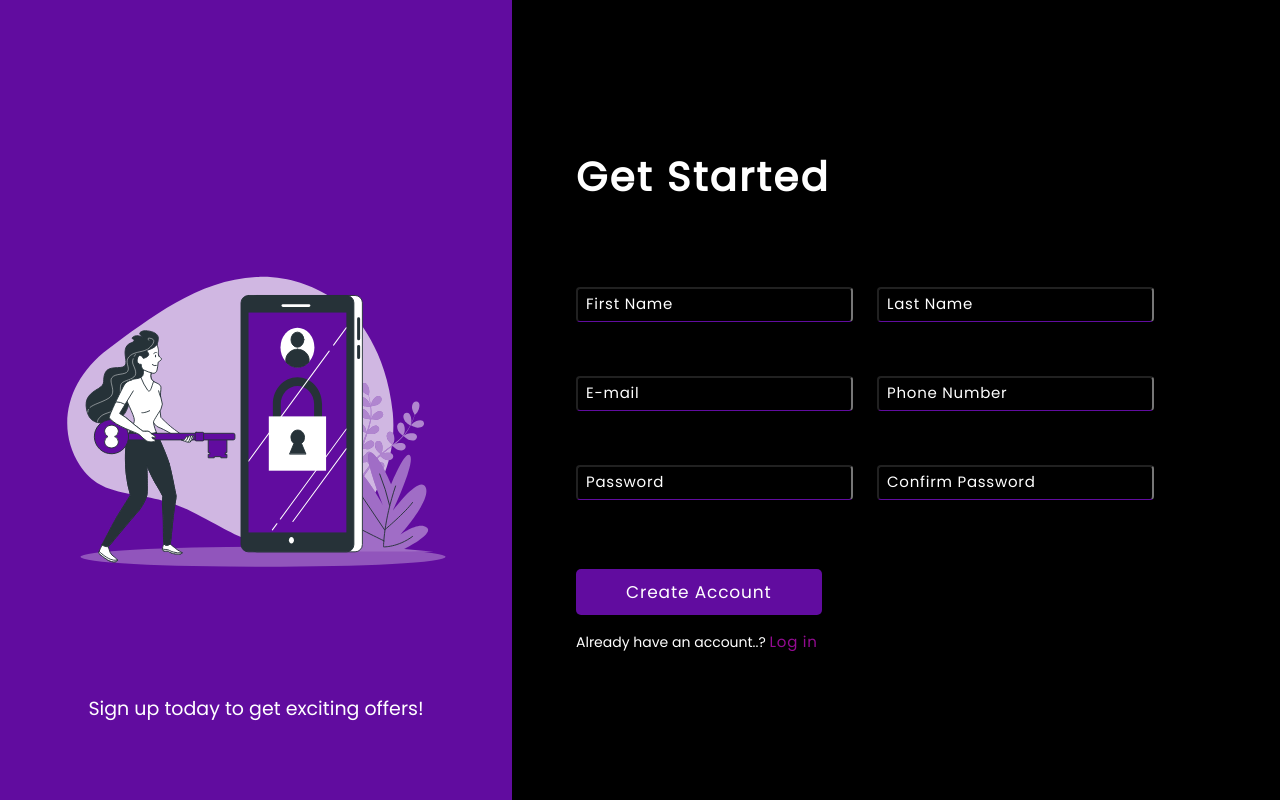
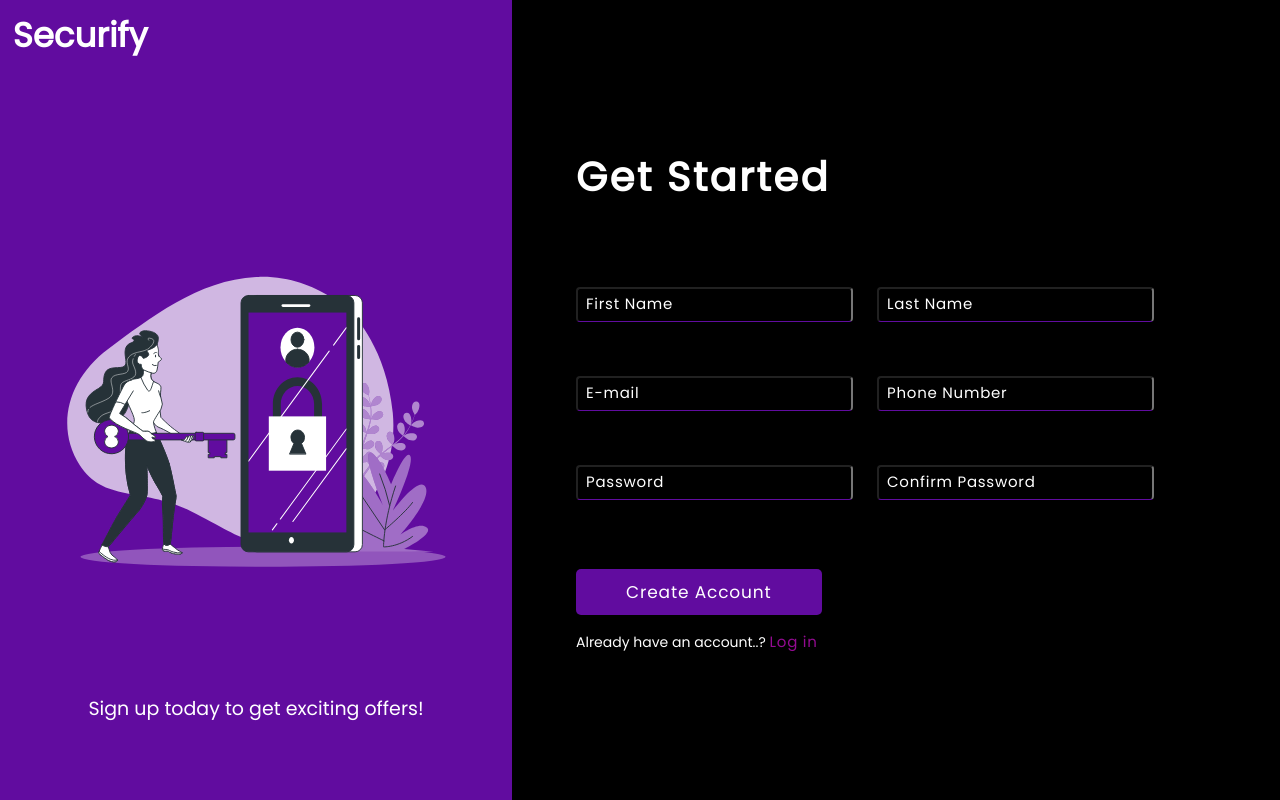
Before and after one commit to NafanJ/securify, a plain HTML site: page index.html in a window 1280 px wide. Drawn offline with Linux system fonts and the light colour scheme.

Commit message:
Fake brand name added to image container

```diff
--- a/index.html
+++ b/index.html
@@ -18,7 +18,7 @@
 
     <main class="card-container slideUp-animation">
         <div class="image-container">
-            <h1 class="company"></h1>
+            <h1 class="company">Securify</h1>
             <img src="./assets/securify.svg" alt="">
             <p class="quote">Sign up today to get exciting offers!</p>
         </div>
```
